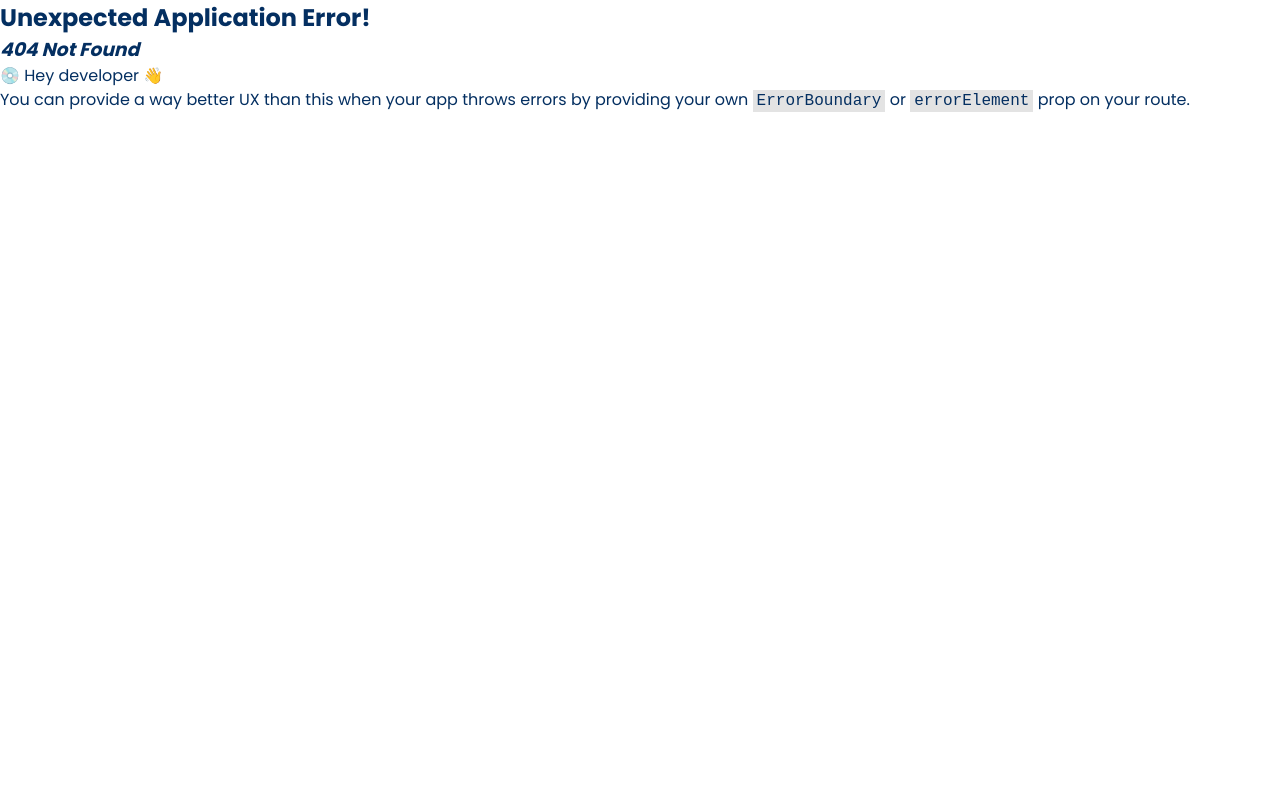
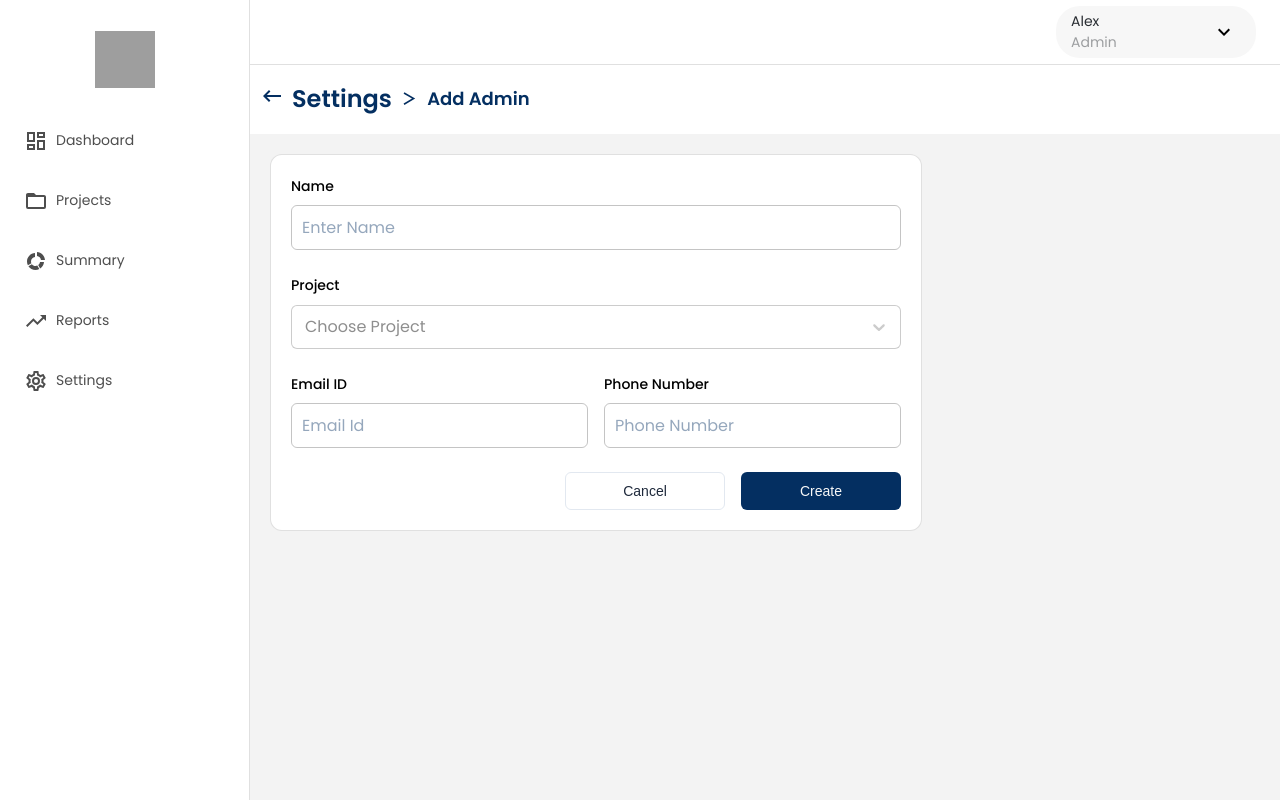
Before and after one commit to XyvinTech/Metal-Craft, a React (Vite) app: page /add-admin in a window 1280 px wide. Before the commit this address had no page. Built offline with nearby package versions, Linux system fonts and the light colour scheme; grey boxes are pictures that could not be loaded.

Commit message:
#settings

```diff
--- a/package.json
+++ b/package.json
@@ -20,6 +20,7 @@
     "react-dom": "^18.3.1",
     "react-hook-form": "^7.54.1",
     "react-router-dom": "^7.0.2",
+    "react-select": "^5.9.0",
     "styled-components": "^6.1.13"
   },
   "devDependencies": {
--- a/src/components/StyledTable.jsx
+++ b/src/components/StyledTable.jsx
@@ -79,7 +79,7 @@ const StyledTable = ({
       name: "John Doe",
       email: "john.doe@example.com",
       createdAt: "2023-10-01T12:00:00Z",
-      status: "Active",
+      status: "active",
       time: "2023-10-01T14:30:00Z",
     },
     {
@@ -87,7 +87,7 @@ const StyledTable = ({
       name: "Jane Smith",
       email: "jane.smith@example.com",
       createdAt: "2023-11-10T15:30:00Z",
-      status: "Pending",
+      status: "pending",
       time: "2023-11-10T16:45:00Z",
     },
     {
@@ -95,7 +95,7 @@ const StyledTable = ({
       name: "Alice Johnson",
       email: "alice.johnson@example.com",
       createdAt: "2023-09-12T08:20:00Z",
-      status: "Rejected",
+      status: "rejected",
       time: "2023-09-12T09:00:00Z",
     },
     {
@@ -103,7 +103,7 @@ const StyledTable = ({
       name: "Bob Lee",
       email: "bob.lee@example.com",
       createdAt: "2023-12-05T10:15:00Z",
-      status: "Active",
+      status: "active",
       time: "2023-12-05T11:00:00Z",
     },
     {
@@ -111,7 +111,7 @@ const StyledTable = ({
       name: "Charlie Brown",
       email: "charlie.brown@example.com",
       createdAt: "2023-08-21T13:00:00Z",
-      status: "Cancelled",
+      status: "cancelled",
       time: "2023-08-21T13:30:00Z",
     },
   ];
@@ -353,7 +353,6 @@ const StyledTable = ({
                         open={Boolean(anchorEl) && rowId === row._id}
                         onClose={handleMenuClose}
                       >
-                        [
                         <>
                           {" "}
                           <MenuItem onClick={handleModify}>Edit</MenuItem>
@@ -364,7 +363,6 @@ const StyledTable = ({
                             Remove
                           </MenuItem>
                         </>
-                        , ]
                       </Menu>
                     </Box>
                   </StyledTableCell>
@@ -409,6 +407,9 @@ const StyledTable = ({
                     totalCount / rowPerSize
                   )} of ${totalCount}`
                 }
+                sx={{
+                  color: "#686465",
+                }}
                 onRowsPerPageChange={handleChangeRowsPerPage}
                 ActionsComponent={({ onPageChange }) => (
                   <Stack
@@ -417,7 +418,6 @@ const StyledTable = ({
                     alignItems="center"
                     marginLeft={2}
                   >
-                    {" "}
                     <Box
                       onClick={pageNo > 1 ? pageDec : null}
                       sx={{
@@ -425,6 +425,7 @@ const StyledTable = ({
                         alignItems: "center",
                         cursor: pageNo > 1 ? "pointer" : "not-allowed",
                         opacity: pageNo > 1 ? 1 : 0.5,
+                        color: "#686465",
                       }}
                     >
                       <Icon path={mdiStar} size={1} />
@@ -444,14 +445,15 @@ const StyledTable = ({
                             : "not-allowed",
                         opacity:
                           pageNo < Math.ceil(totalCount / rowPerSize) ? 1 : 0.5,
+                        color: "#686465",
                       }}
                     >
-                      {" "}
                       <Icon path={mdiStar} size={1} />
                     </Box>
                   </Stack>
                 )}
               />
+
             </Box>
           </Stack>
         </Stack>
--- /dev/null
+++ b/src/components/settings/AddAdmin.jsx
@@ -0,0 +1,110 @@
+import { mdiGreaterThan, mdiKeyboardBackspace } from "@mdi/js";
+import Icon from "@mdi/react";
+import { Box, Grid, Stack, Typography } from "@mui/material";
+import { Controller, useForm } from "react-hook-form";
+import { useNavigate } from "react-router-dom";
+import StyledInput from "../../ui/StyledInput";
+import { StyledButton } from "../../ui/StyledButton";
+import StyledSelectField from "../../ui/StyledSelectField";
+
+const AddAdmin = () => {
+  const navigate = useNavigate();
+  const {
+    control,
+    handleSubmit,
+    formState: { errors },
+  } = useForm();
+  return (
+    <>
+      <Stack
+        direction={"row"}
+        padding={"10px"}
+        bgcolor={"#fff"}
+        height={"70px"}
+        alignItems={"center"}
+        justifyContent={"space-between"}
+      >
+        <Stack direction="row" alignItems="center" spacing={1}>
+          <Box sx={{ cursor: "pointer" }} onClick={() => navigate(-1)}>
+            <Icon path={mdiKeyboardBackspace} size={1} />
+          </Box>
+          <Typography variant="h1">Settings</Typography>
+          <Icon path={mdiGreaterThan} size={0.8} />
+          <Typography variant="h4">Add Admin</Typography>
+        </Stack>
+      </Stack>
+      <Grid container padding={"20px"} spacing={3}>
+        <Grid item xs={8}>
+          <Box
+            bgcolor={"#fff"}
+            border={"1px solid rgba(0, 0, 0, 0.12)"}
+            borderRadius={"12px"}
+            padding={"20px"}
+          >
+            <Typography variant="h6" color="textSecondary" mb={1}>
+              Name
+            </Typography>
+            <Controller
+              name="name"
+              control={control}
+              defaultValue=""
+              render={({ field }) => (
+                <StyledInput {...field} placeholder={"Enter Name"} />
+              )}
+            />
+            <Typography variant="h6" color="textSecondary" mb={1} mt={3}>
+              Project
+            </Typography>
+            <Controller
+              name="name"
+              control={control}
+              defaultValue=""
+              render={({ field }) => (
+                <StyledSelectField {...field} placeholder={"Choose Project"} />
+              )}
+            />
+            <Stack direction={"row"} spacing={2}>
+              <Stack width={"50%"}>
+                <Typography variant="h6" color="textSecondary" mb={1} mt={3}>
+                  Email ID
+                </Typography>
+                <Controller
+                  name="name"
+                  control={control}
+                  defaultValue=""
+                  render={({ field }) => (
+                    <StyledInput {...field} placeholder={"Email Id"} />
+                  )}
+                />
+              </Stack>
+              <Stack width={"50%"}>
+                <Typography variant="h6" color="textSecondary" mb={1} mt={3}>
+                  Phone Number
+                </Typography>
+                <Controller
+                  name="name"
+                  control={control}
+                  defaultValue=""
+                  render={({ field }) => (
+                    <StyledInput {...field} placeholder={"Phone Number"} />
+                  )}
+                />
+              </Stack>
+            </Stack>
+            <Stack
+              mt={3}
+              direction={"row"}
+              justifyContent={"flex-end"}
+              spacing={2}
+            >
+              <StyledButton name={"Cancel"} variant={"secondary"} />
+              <StyledButton name={"Create"} variant={"primary"} />
+            </Stack>
+          </Box>
+        </Grid>
+      </Grid>
+    </>
+  );
+};
+
+export default AddAdmin;
--- a/src/components/settings/AdminManagement.jsx
+++ b/src/components/settings/AdminManagement.jsx
@@ -5,9 +5,11 @@ import Icon from "@mdi/react";
 import { mdiPlus } from "@mdi/js";
 import StyledSearchbar from "../../ui/StyledSearchbar";
 import StyledTable from "../StyledTable";
+import { useNavigate } from "react-router-dom";
 
 const AdminManagement = () => {
-  const colum = [
+  const navigate = useNavigate();
+  const column = [
     { title: "Date", field: "_id", padding: "none" },
     { title: "Sender", field: "name" },
     { title: "Receiver", field: "memberName" },
@@ -29,6 +31,7 @@ const AdminManagement = () => {
               Add Admin
             </>
           }
+          onClick={() => navigate("/add-admin")}
         />
       </Stack>
       <Box paddingTop={"15px"}>
@@ -38,7 +41,7 @@ const AdminManagement = () => {
           p={1}
           border={"1px solid rgba(0, 0, 0, 0.12)"}
         >
-          <StyledTable columns={colum} />
+          <StyledTable columns={column} />
         </Box>
       </Box>
     </>
--- a/src/routes/Router.jsx
+++ b/src/routes/Router.jsx
@@ -6,6 +6,7 @@ import Summary from "../pages/Summary";
 import Settings from "../pages/Settings";
 import Report from "../pages/Report";
 import CreateProject from "../components/projects/CreateProject";
+import AddAdmin from "../components/settings/AddAdmin";
 
 const router = createBrowserRouter([
   {
@@ -36,6 +37,10 @@ const router = createBrowserRouter([
     path: "/settings",
     element: <Layout><Settings/></Layout>,
   },
+  {
+    path: "/add-admin",
+    element: <Layout><AddAdmin/></Layout>,
+  },
 ]);
 
 export default router;
--- /dev/null
+++ b/src/ui/StyledSelectField.jsx
@@ -0,0 +1,79 @@
+import React from "react";
+import Select from "react-select";
+import Box from "@mui/material/Box";
+
+const StyledSelectField = ({
+  placeholder,
+  isDisabled,
+  options,
+  onChange,
+  value,
+  isMulti,
+}) => {
+  const customStyles = {
+    control: (provided, state) => ({
+      ...provided,
+      height: "auto",
+      padding: "3px",
+      border: "1px solid rgba(0, 0, 0, 0.2)",
+      borderRadius: "6px",
+      backgroundColor: "#ffffff",
+      color: "#000000",
+      boxShadow: state.isFocused ? "0 0 0 2px #fff" : "none",
+      cursor: "pointer",
+      "&:hover": {
+        borderColor: "rgba(0, 0, 0, 0.2)",
+      },
+    }),
+    indicatorSeparator: (provided) => ({
+      ...provided,
+      display: "none",
+    }),
+    option: (provided, state) => ({
+      ...provided,
+      backgroundColor: state.isFocused ? "#e30613" : "transparent",
+      color: state.isFocused ? "#ffffff" : "#000000",
+      cursor: "pointer",
+      ":active": {
+        backgroundColor: "#e30613",
+      },
+    }),
+    menu: (provided) => ({
+      ...provided,
+      position: "absolute",
+      backgroundColor: "#ffffff",
+      color: "#B5B8C5",
+      zIndex: 1000,
+    }),
+    singleValue: (provided) => ({
+      ...provided,
+      color: isDisabled ? "#a0a0a0" : "#000000",
+    }),
+    placeholder: (provided) => ({
+      ...provided,
+      color: "#8E8E8E",
+
+    }),
+  };
+
+  return (
+    <Box
+      sx={{
+        position: "relative",
+        width: "100%",
+      }}
+    >
+      <Select
+        placeholder={placeholder}
+        options={options}
+        onChange={onChange}
+        value={value}
+        isMulti={isMulti}
+        isDisabled={isDisabled}
+        styles={customStyles}
+      />
+    </Box>
+  );
+};
+
+export default StyledSelectField;
```
Also changed, not shown: 1 other file (tests, documents, lock files or other folders).
